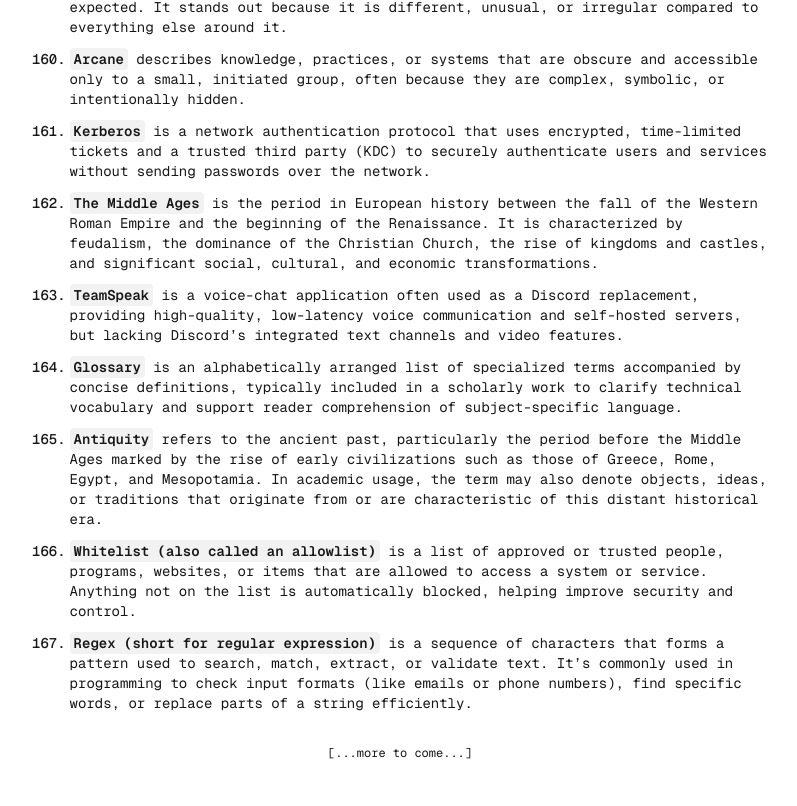
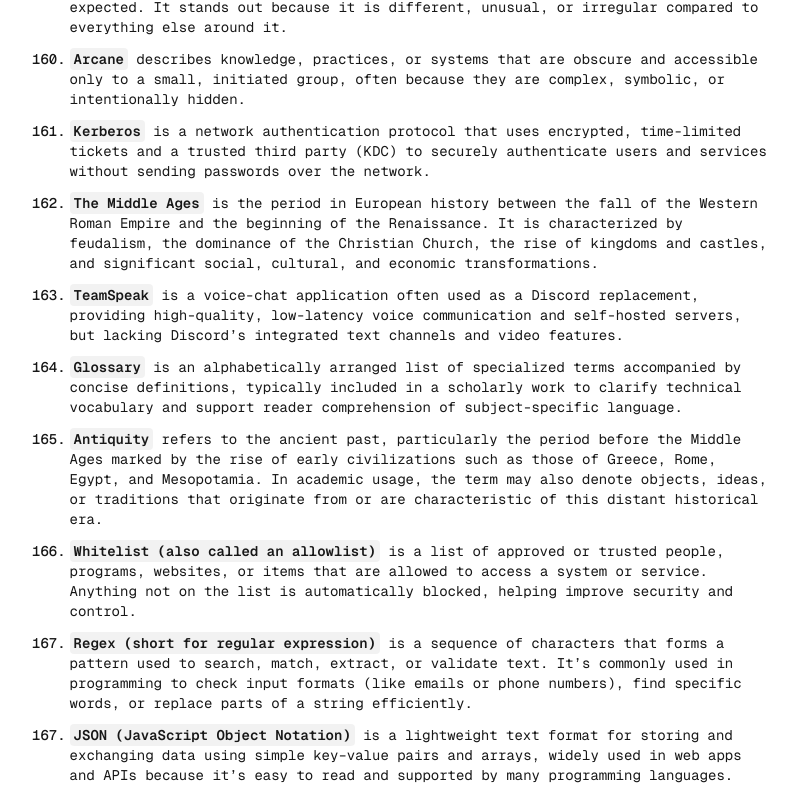
Before and after one commit to BrahimBoussada/mind-log, a Next.js app: page / in a window 1280 px wide. Shown: the part 11194-12000 px from the top of the page, without its empty margins (240-1037 px from the left). Built offline with nearby package versions, Linux system fonts and the light colour scheme.

Commit message:
log:23-02-20264

```diff
--- a/src/app/page.tsx
+++ b/src/app/page.tsx
@@ -1648,6 +1648,16 @@ export default function Home() {
           </Text>
         </Note>
 
+        <Note>
+          <N>167.</N>
+          <Text>
+            <Key>JSON (JavaScript Object Notation)</Key> is a lightweight text
+            format for storing and exchanging data using simple key–value pairs
+            and arrays, widely used in web apps and APIs because it’s easy to
+            read and supported by many programming languages.
+          </Text>
+        </Note>
+
         {/* --- end --- */}
       </NoteWrapper>
 
```
